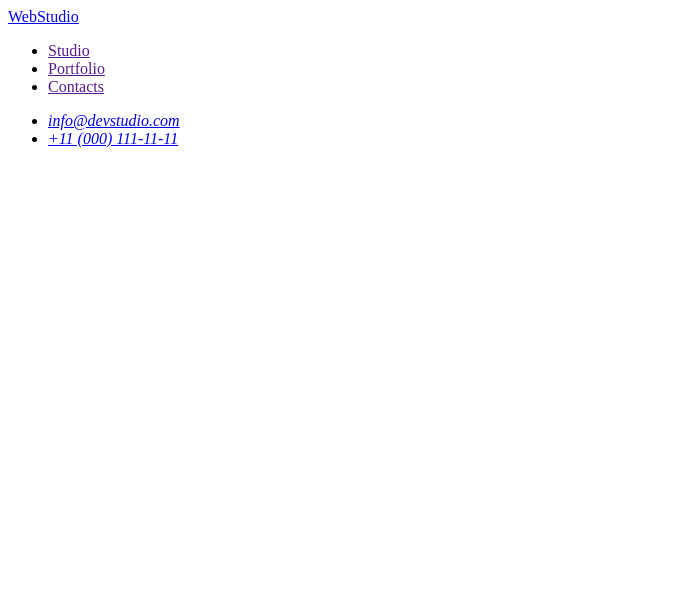
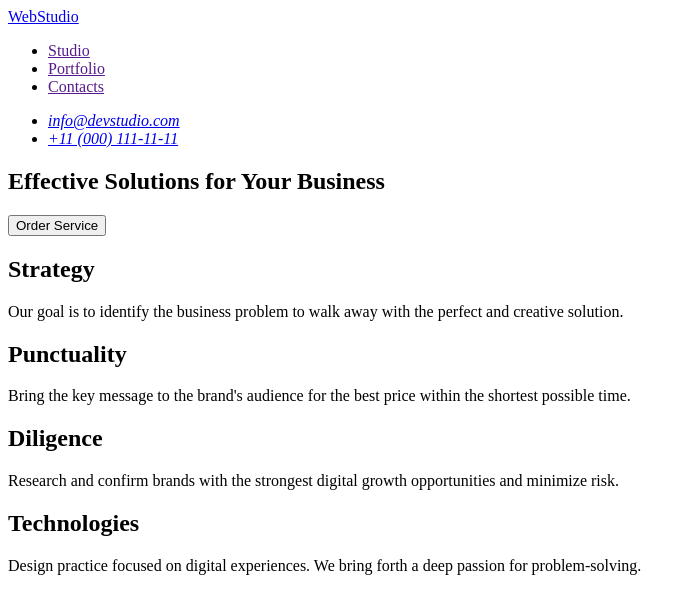
Before and after one commit to mwwwwwwwwe/goit-markup-hw-01, a plain HTML site: page index.html in a window 1280 px wide. Shown: the whole page, without its empty margins (0-696 px from the left). Drawn offline with Linux system fonts and the light colour scheme.

Commit message:
add markup header

```diff
--- a/index.html
+++ b/index.html
@@ -21,6 +21,36 @@
         <li><a href="tell:+110001111111">+11 (000) 111-11-11</a></li>
     </ul>
  </address>
+ <section>
+    <h1>Effective Solutions for Your Business</h1>
+    <button type="button">Order Service</button>
+ </section>
 </header>
+<main>
+    <section>
+        <article>
+            <h2>Strategy</h2>
+            <p>Our goal is to identify the business problem to walk away with the perfect and creative solution. </p>
+        </article>
+     </section>
+   <section>
+        <article>
+            <h2>Punctuality</h2>
+            <p>Bring the key message to the brand's audience for the best price within the shortest possible time.</p>
+        </article>
+     </section>
+       <section>
+        <article>
+            <h2>Diligence</h2>
+            <p>Research and confirm brands with the strongest digital growth opportunities and minimize risk.</p>
+        </article>
+     </section>
+      <section>
+        <article>
+            <h2>Technologies</h2>
+            <p>Design practice focused on digital experiences. We bring forth a deep passion for problem-solving.</p>
+        </article>
+     </section>
+</main>
 </body>
 </html>
```
